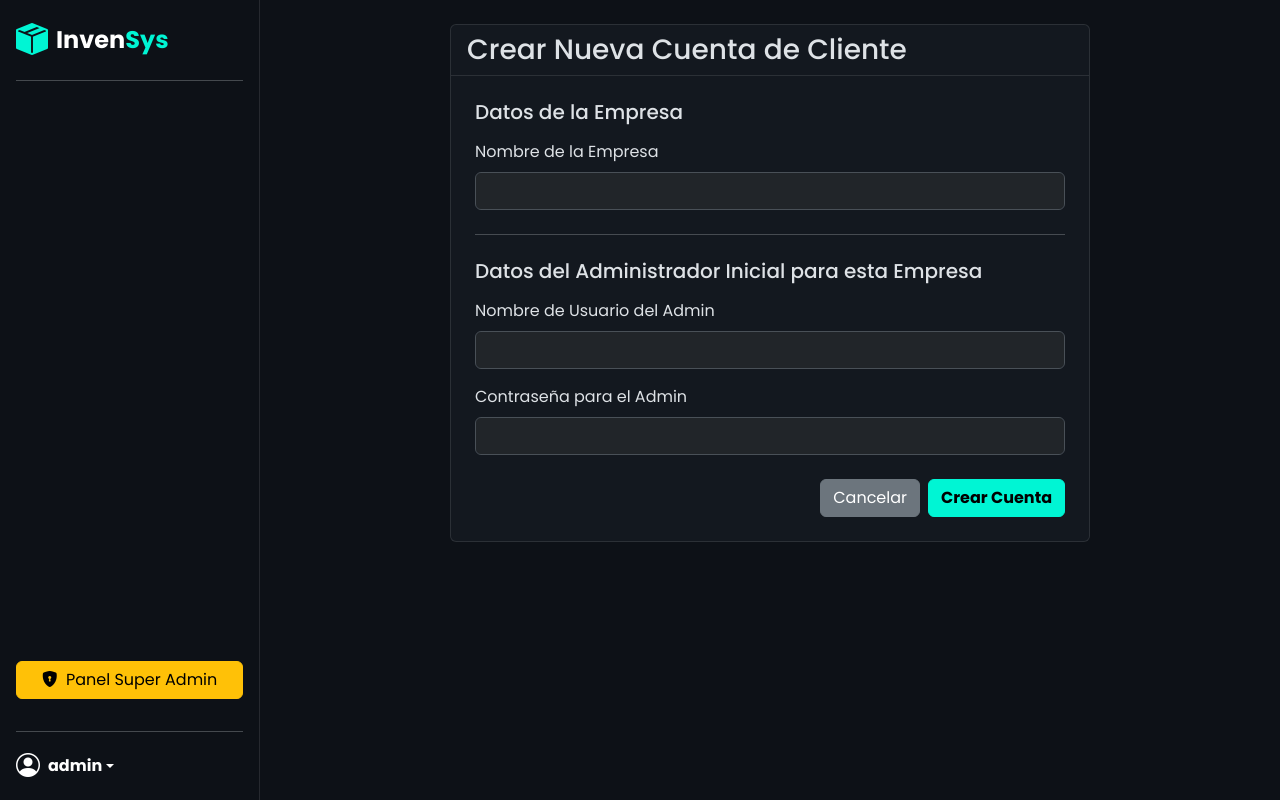
After one commit to tienda-inventario-flask/Tienda, a Flask app: page /superadmin/crear_empresa in a window 1280 px wide. The commit adds this page. Run offline with Flask 3, Linux system fonts and the light colour scheme; a user stored in the database is signed in; some libraries are stand-ins or nearby versions.

```diff
--- a/app.py
+++ b/app.py
@@ -17,6 +17,7 @@ app = Flask(__name__)
 app.secret_key = os.environ.get('SECRET_KEY', 'ricardo123')
 PER_PAGE = 10
 
+# --- FUNCIÓN DE CONEXIÓN A POSTGRESQL ---
 def get_db_connection():
     try:
         conn = psycopg2.connect(os.environ.get('DATABASE_URL'))
@@ -25,6 +26,7 @@ def get_db_connection():
         print(f"Error de conexión a la base de datos: {e}")
         return None
 
+# --- FUNCIÓN PARA REGISTRAR ACTIVIDAD ---
 def registrar_actividad(accion, descripcion=""):
     if 'user_id' not in session: return
     conn = get_db_connection()
@@ -33,7 +35,7 @@ def registrar_actividad(accion, descripcion=""):
             with conn.cursor() as cur:
                 cur.execute(
                     'INSERT INTO historial_actividad (empresa_id, usuario_id, usuario_username, accion, descripcion) VALUES (%s, %s, %s, %s, %s)',
-                    (session['empresa_id'], session['user_id'], session['username'], accion, descripcion)
+                    (session.get('empresa_id', 0), session['user_id'], session['username'], accion, descripcion)
                 )
             conn.commit()
         except psycopg2.Error as e:
@@ -41,6 +43,7 @@ def registrar_actividad(accion, descripcion=""):
         finally:
             conn.close()
 
+# --- DECORADORES DE SEGURIDAD ---
 def login_required(f):
     @wraps(f)
     def decorated_function(*args, **kwargs):
@@ -53,12 +56,22 @@ def login_required(f):
 def admin_required(f):
     @wraps(f)
     def decorated_function(*args, **kwargs):
-        if session.get('rol') != 'admin':
+        if session.get('rol') not in ['admin', 'superadmin']:
             flash('No tienes permiso para realizar esta acción.', 'danger')
             return redirect(url_for('mostrar_inventario'))
         return f(*args, **kwargs)
     return decorated_function
 
+def superadmin_required(f):
+    @wraps(f)
+    def decorated_function(*args, **kwargs):
+        if session.get('rol') != 'superadmin':
+            flash('Acceso denegado. Esta área es solo para el super-administrador.', 'danger')
+            return redirect(url_for('mostrar_inventario'))
+        return f(*args, **kwargs)
+    return decorated_function
+
+# --- RUTAS DE AUTENTICACIÓN ---
 @app.route('/login', methods=['GET', 'POST'])
 def login():
     if 'user_id' in session: return redirect(url_for('mostrar_inventario'))
@@ -78,6 +91,9 @@ def login():
                     session.clear()
                     session['user_id'], session['username'], session['rol'], session['empresa_id'], session['nombre_empresa'] = user['id'], user['username'], user['rol'], user['empresa_id'], empresa['nombre_empresa']
                     registrar_actividad('INICIO_SESION', f"El usuario '{user['username']}' ha iniciado sesión.")
+                    # Redirige al panel correcto según el rol
+                    if user['rol'] == 'superadmin':
+                        return redirect(url_for('superadmin_dashboard'))
                     return redirect(url_for('mostrar_inventario'))
             flash('Nombre de usuario o contraseña incorrectos.', 'danger')
         except psycopg2.Error as e:
@@ -87,12 +103,9 @@ def login():
             if conn: conn.close()
     return render_template('login.html')
 
-# --- RUTA DE REGISTRO DESACTIVADA ---
-@app.route('/registro', methods=['GET', 'POST'])
+@app.route('/registro')
 def registro():
-    # Esta función ahora simplemente informa que el registro está desactivado
-    # y redirige al login.
-    flash('El registro público está desactivado. Por favor, contacte al administrador del sistema.', 'info')
+    flash('El registro público está desactivado. Contacte al administrador del sistema.', 'info')
     return redirect(url_for('login'))
 
 @app.route('/logout')
@@ -103,8 +116,57 @@ def logout():
     flash('Has cerrado sesión exitosamente.', 'success')
     return redirect(url_for('login'))
 
-# ... (El resto de tu código de app.py permanece aquí) ...
-# (Se omite por brevedad, pero asegúrate de que el resto de las funciones estén presentes)
+# --- RUTAS DE SUPER-ADMINISTRADOR ---
+@app.route('/superadmin')
+@login_required
+@superadmin_required
+def superadmin_dashboard():
+    conn = get_db_connection()
+    with conn.cursor(cursor_factory=DictCursor) as cur:
+        cur.execute('SELECT e.*, (SELECT COUNT(u.id) FROM usuarios u WHERE u.empresa_id = e.id) as user_count FROM empresas e ORDER BY e.nombre_empresa')
+        empresas = cur.fetchall()
+    conn.close()
+    return render_template('superadmin_dashboard.html', empresas=empresas)
+
+@app.route('/superadmin/crear_empresa', methods=['GET', 'POST'])
+@login_required
+@superadmin_required
+def crear_empresa():
+    if request.method == 'POST':
+        nombre_empresa = request.form['nombre_empresa']
+        admin_username = request.form['admin_username']
+        admin_password = request.form['admin_password']
+        if not all([nombre_empresa, admin_username, admin_password]):
+            flash('Todos los campos son obligatorios.', 'danger')
+            return render_template('crear_empresa.html')
+        conn = get_db_connection()
+        try:
+            with conn.cursor(cursor_factory=DictCursor) as cur:
+                cur.execute('SELECT id FROM empresas WHERE nombre_empresa = %s', (nombre_empresa,))
+                if cur.fetchone():
+                    flash('Ya existe una empresa con ese nombre.', 'danger')
+                    return render_template('crear_empresa.html')
+                cur.execute('SELECT id FROM usuarios WHERE username = %s', (admin_username,))
+                if cur.fetchone():
+                    flash('Ese nombre de usuario para el admin ya está en uso globalmente.', 'danger')
+                    return render_template('crear_empresa.html')
+                cur.execute('INSERT INTO empresas (nombre_empresa) VALUES (%s) RETURNING id', (nombre_empresa,))
+                empresa_id = cur.fetchone()['id']
+                hashed_password = generate_password_hash(admin_password)
+                cur.execute('INSERT INTO usuarios (empresa_id, username, password, rol) VALUES (%s, %s, %s, %s)',
+                            (empresa_id, admin_username, hashed_password, 'admin'))
+            conn.commit()
+            registrar_actividad('EMPRESA_CREADA (SUPERADMIN)', f"Creó la empresa '{nombre_empresa}' y su admin '{admin_username}'.")
+            flash(f'Empresa "{nombre_empresa}" creada con éxito.', 'success')
+            return redirect(url_for('superadmin_dashboard'))
+        except psycopg2.Error as e:
+            conn.rollback()
+            flash(f"Error de base de datos: {e}", "danger")
+        finally:
+            conn.close()
+    return render_template('crear_empresa.html')
+
+# --- El resto de todas las demás rutas de la aplicación ---
 @app.route('/empresa/editar', methods=['GET', 'POST'])
 @login_required
 @admin_required
@@ -129,6 +191,7 @@ def editar_empresa():
         empresa = cur.fetchone()
     conn.close()
     return render_template('editar_empresa.html', empresa=empresa)
+
 @app.route('/perfil/cambiar_password', methods=['GET', 'POST'])
 @login_required
 def cambiar_password():
@@ -152,9 +215,12 @@ def cambiar_password():
         conn.close()
         return redirect(url_for('cambiar_password'))
     return render_template('cambiar_password.html')
+
 @app.route('/')
 @login_required
 def mostrar_inventario():
+    if session.get('rol') == 'superadmin':
+        return redirect(url_for('superadmin_dashboard'))
     conn = get_db_connection()
     if not conn: return "Error: No se pudo conectar a la base de datos.", 500
     with conn.cursor(cursor_factory=DictCursor) as cur:
@@ -180,6 +246,7 @@ def mostrar_inventario():
         productos = cur.fetchall()
     conn.close()
     return render_template('index.html', inventario=productos, query=query, page=page, total_pages=total_pages, total_productos=total_productos, total_stock=total_stock, valor_inventario=valor_inventario, PER_PAGE=PER_PAGE)
+
 def get_producto(producto_id):
     conn = get_db_connection()
     with conn.cursor(cursor_factory=DictCursor) as cur:
@@ -187,6 +254,7 @@ def get_producto(producto_id):
         producto = cur.fetchone()
     conn.close()
     return producto
+
 @app.route('/agregar', methods=['GET', 'POST'])
 @login_required
 @admin_required
@@ -205,6 +273,7 @@ def agregar_producto():
         flash('¡Producto añadido con éxito!', 'success')
         return redirect(url_for('mostrar_inventario'))
     return render_template('agregar_producto.html')
+
 @app.route('/editar/<int:producto_id>', methods=['GET', 'POST'])
 @login_required
 @admin_required
@@ -225,6 +294,7 @@ def editar_producto(producto_id):
         flash('¡Producto actualizado correctamente!', 'success')
         return redirect(url_for('mostrar_inventario'))
     return render_template('editar_producto.html', producto=producto)
+
 @app.route('/eliminar/<int:producto_id>')
 @login_required
 @admin_required
@@ -240,6 +310,7 @@ def eliminar_producto(producto_id):
         flash('Producto archivado con éxito.', 'warning')
     else: flash('Producto no encontrado.', 'danger')
     return redirect(url_for('mostrar_inventario'))
+
 @app.route('/inventario/archivados')
 @login_required
 @admin_required
@@ -256,6 +327,7 @@ def ver_archivados():
         productos_archivados = cur.fetchall()
     conn.close()
     return render_template('archivados.html', inventario=productos_archivados, page=page, total_pages=total_pages, PER_PAGE=PER_PAGE)
+
 @app.route('/reactivar/<int:producto_id>')
 @login_required
 @admin_required
@@ -271,6 +343,7 @@ def reactivar_producto(producto_id):
         flash('Producto reactivado con éxito.', 'success')
     else: flash('Producto no encontrado.', 'danger')
     return redirect(url_for('ver_archivados'))
+
 @app.route('/reportes')
 @login_required
 def reportes():
@@ -287,6 +360,7 @@ def reportes():
     marca_labels = [row['marca'] for row in productos_por_marca]
     marca_data = [row['total'] for row in productos_por_marca]
     return render_template('reportes.html', stock_labels=json.dumps(stock_labels), stock_data=json.dumps(stock_data), marca_labels=json.dumps(marca_labels), marca_data=json.dumps(marca_data))
+
 @app.route('/exportar_csv')
 @login_required
 def exportar_csv():
@@ -303,6 +377,7 @@ def exportar_csv():
     response.headers['Content-Disposition'] = 'attachment; filename=inventario_activo.csv'
     response.headers['Content-type'] = 'text/csv'
     return response
+
 @app.route('/admin/usuarios')
 @login_required
 @admin_required
@@ -313,6 +388,7 @@ def gestionar_usuarios():
         usuarios = cur.fetchall()
     conn.close()
     return render_template('admin_usuarios.html', usuarios=usuarios)
+
 @app.route('/admin/agregar_usuario', methods=['GET', 'POST'])
 @login_required
 @admin_required
@@ -337,6 +413,7 @@ def agregar_usuario():
                 return redirect(url_for('gestionar_usuarios'))
         conn.close()
     return render_template('agregar_usuario.html')
+
 @app.route('/admin/cambiar_rol/<int:usuario_id>', methods=['POST'])
 @login_required
 @admin_required
@@ -361,6 +438,7 @@ def cambiar_rol(usuario_id):
             flash('Usuario no encontrado.', 'danger')
     conn.close()
     return redirect(url_for('gestionar_usuarios'))
+
 @app.route('/admin/eliminar_usuario/<int:usuario_id>')
 @login_required
 @admin_required
@@ -380,6 +458,7 @@ def eliminar_usuario(usuario_id):
         else: flash('Usuario no encontrado.', 'danger')
     conn.close()
     return redirect(url_for('gestionar_usuarios'))
+
 @app.route('/admin/historial')
 @login_required
 @admin_required
@@ -396,9 +475,11 @@ def ver_historial():
         historial = cur.fetchall()
     conn.close()
     return render_template('admin_historial.html', historial=historial, page=page, total_pages=total_pages)
+
 @app.route('/pos')
 @login_required
 def pos(): return render_template('pos.html')
+
 @app.route('/api/buscar_productos')
 @login_required
 def buscar_productos_api():
@@ -418,6 +499,7 @@ def buscar_productos_api():
         return jsonify({'error': 'Ocurrió un error en la base de datos'}), 500
     finally:
         if conn: conn.close()
+
 @app.route('/api/actualizar_stock/<int:producto_id>', methods=['POST'])
 @login_required
 def actualizar_stock(producto_id):
@@ -439,6 +521,7 @@ def actualizar_stock(producto_id):
     conn.close()
     registrar_actividad('STOCK_AJUSTADO', f"Ajustó el stock de '{producto['nombre']}' (ID: {producto_id}) de {producto['cantidad']} a {nueva_cantidad}.")
     return jsonify({'success': True, 'nueva_cantidad': nueva_cantidad})
+
 @app.route('/procesar_venta', methods=['POST'])
 @login_required
 def procesar_venta():
@@ -474,6 +557,7 @@ def procesar_venta():
         return redirect(url_for('pos'))
     finally:
         conn.close()
+
 @app.route('/factura/<string:transaccion_id>')
 @login_required
 def mostrar_factura(transaccion_id):
--- a/templates/base.html
+++ b/templates/base.html
@@ -3,63 +3,123 @@
 <head>
     <meta charset="UTF-8">
     <meta name="viewport" content="width=device-width, initial-scale=1.0">
-    <title>{% block title %}InvenSys{% endblock %}</title>
+    <title>{% block title %}InvenSys{% endblock %} - Sistema de Inventario</title>
+
     <link href="https://cdn.jsdelivr.net/npm/bootstrap@5.3.3/dist/css/bootstrap.min.css" rel="stylesheet">
     <link rel="stylesheet" href="https://cdn.jsdelivr.net/npm/bootstrap-icons@1.11.3/font/bootstrap-icons.min.css">
+
     <link rel="stylesheet" href="{{ url_for('static', filename='css/custom.css') }}">
+
     {% block styles %}{% endblock %}
 </head>
 <body>
+    <div class="app-wrapper">
+
+        {% if session.user_id %}
         <div class="sidebar d-none d-lg-flex flex-column flex-shrink-0 p-3">
-        <a href="{{ url_for('mostrar_inventario') }}" class="d-flex align-items-center mb-3 text-white text-decoration-none">
-            <i class="bi bi-box-seam-fill me-2 fs-2 text-primary-emphasis"></i>
-            <span class="fs-4 fw-bold">Inven<span class="text-primary-emphasis">Sys</span></span>
+            <a href="{{ url_for('mostrar_inventario') }}" class="d-flex align-items-center mb-3 mb-md-0 me-md-auto text-white text-decoration-none">
+                <i class="bi bi-box-seam-fill me-2 fs-2" style="color: var(--accent-color);"></i>
+                <span class="fs-4 fw-bold">Inven<span style="color: var(--accent-color);">Sys</span></span>
             </a>
             <hr>
+
             <ul class="nav nav-pills flex-column mb-auto">
-            <li class="nav-item"><a href="{{ url_for('mostrar_inventario') }}" class="nav-link {% if request.endpoint == 'mostrar_inventario' %}active{% endif %}"><i class="bi bi-grid-1x2-fill me-2"></i> Dashboard</a></li>
-            <li><a href="{{ url_for('pos') }}" class="nav-link {% if request.endpoint == 'pos' %}active{% endif %}"><i class="bi bi-cart-plus-fill me-2"></i> Punto de Venta</a></li>
-            <li><a href="{{ url_for('reportes') }}" class="nav-link {% if request.endpoint == 'reportes' %}active{% endif %}"><i class="bi bi-bar-chart-line-fill me-2"></i> Reportes</a></li>
+                {% if session.rol != 'superadmin' %}
+                <li class="nav-item">
+                    <a href="{{ url_for('mostrar_inventario') }}" class="nav-link {% if request.endpoint == 'mostrar_inventario' %}active{% endif %}">
+                        <i class="bi bi-grid-1x2-fill me-2"></i> Dashboard
+                    </a>
+                </li>
+                <li>
+                    <a href="{{ url_for('pos') }}" class="nav-link {% if request.endpoint == 'pos' %}active{% endif %}">
+                        <i class="bi bi-cart-plus-fill me-2"></i> Punto de Venta
+                    </a>
+                </li>
+                <li>
+                    <a href="{{ url_for('reportes') }}" class="nav-link {% if request.endpoint == 'reportes' %}active{% endif %}">
+                        <i class="bi bi-bar-chart-line-fill me-2"></i> Reportes
+                    </a>
+                </li>
+                {% endif %}
+
                 {% if session.rol == 'admin' %}
-            <hr><li class="nav-item-header small text-muted text-uppercase ps-3">Administración</li>
-            <li><a href="{{ url_for('gestionar_usuarios') }}" class="nav-link {% if 'usuario' in request.endpoint %}active{% endif %}"><i class="bi bi-people-fill me-2"></i> Usuarios</a></li>
-            <li><a href="{{ url_for('ver_historial') }}" class="nav-link {% if request.endpoint == 'ver_historial' %}active{% endif %}"><i class="bi bi-clipboard2-data-fill me-2"></i> Historial</a></li>
+                <hr>
+                <li class="nav-item-header small text-muted text-uppercase ps-3">Administración</li>
+                <li>
+                    <a href="{{ url_for('gestionar_usuarios') }}" class="nav-link {% if 'usuario' in request.endpoint %}active{% endif %}">
+                        <i class="bi bi-people-fill me-2"></i> Usuarios
+                    </a>
+                </li>
+                 <li>
+                    <a href="{{ url_for('ver_historial') }}" class="nav-link {% if request.endpoint == 'ver_historial' %}active{% endif %}">
+                        <i class="bi bi-clipboard2-data-fill me-2"></i> Historial
+                    </a>
+                </li>
                 {% endif %}
             </ul>
+
+            {% if session.rol == 'superadmin' %}
+            <a href="{{ url_for('superadmin_dashboard') }}" class="btn btn-warning w-100 mb-3">
+                <i class="bi bi-shield-lock-fill me-1"></i> Panel Super Admin
+            </a>
+            {% endif %}
             <hr>
-        <div class="dropdown"><a href="#" class="d-flex align-items-center text-white text-decoration-none dropdown-toggle" data-bs-toggle="dropdown"><i class="bi bi-person-circle fs-4 me-2"></i><strong>{{ session.username }}</strong></a>
+
+            <div class="dropdown">
+                <a href="#" class="d-flex align-items-center text-white text-decoration-none dropdown-toggle" data-bs-toggle="dropdown" aria-expanded="false">
+                    <i class="bi bi-person-circle fs-4 me-2"></i>
+                    <strong>{{ session.username }}</strong>
+                </a>
                 <ul class="dropdown-menu dropdown-menu-dark text-small shadow">
                     <li><h6 class="dropdown-header">Empresa: {{ session.nombre_empresa }}</h6></li>
                     <li><a class="dropdown-item" href="{{ url_for('cambiar_password') }}">Cambiar Contraseña</a></li>
-                {% if session.rol == 'admin' %}<li><a class="dropdown-item" href="{{ url_for('editar_empresa') }}">Configurar Empresa</a></li>{% endif %}
+                     {% if session.rol == 'admin' %}
+                    <li><a class="dropdown-item" href="{{ url_for('editar_empresa') }}">Configurar Empresa</a></li>
+                    {% endif %}
                     <li><hr class="dropdown-divider"></li>
                     <li><a class="dropdown-item text-danger" href="{{ url_for('logout') }}">Cerrar Sesión</a></li>
                 </ul>
             </div>
         </div>
+        {% endif %}
 
-    <nav class="navbar navbar-dark bg-dark d-lg-none">
+        <div class="main-content">
+             {% if session.user_id %}
+            <nav class="navbar navbar-dark d-lg-none" style="background-color: var(--surface-dark);">
                 <div class="container-fluid">
                     <a class="navbar-brand d-flex align-items-center" href="{{ url_for('mostrar_inventario') }}">
-                <i class="bi bi-box-seam-fill me-2 fs-2 text-primary-emphasis"></i>
-                <span class="fs-4 fw-bold">Inven<span class="text-primary-emphasis">Sys</span></span>
+                        <i class="bi bi-box-seam-fill me-2 fs-2" style="color: var(--accent-color);"></i>
+                        <span class="fs-4 fw-bold">Inven<span style="color: var(--accent-color);">Sys</span></span>
                     </a>
                     <button class="navbar-toggler" type="button" data-bs-toggle="offcanvas" data-bs-target="#offcanvasNavbar">
                         <span class="navbar-toggler-icon"></span>
                     </button>
                 </div>
             </nav>
+            {% endif %}
 
-    <div class="offcanvas offcanvas-start text-bg-dark" tabindex="-1" id="offcanvasNavbar">
+            <div class="p-4">
+                {% with messages = get_flashed_messages(with_categories=true) %}
+                  {% if messages %}{% for category, message in messages %}<div class="alert alert-{{ category }} alert-dismissible fade show" role="alert">{{ message }}<button type="button" class="btn-close" data-bs-dismiss="alert" aria-label="Close"></button></div>{% endfor %}{% endif %}
+                {% endwith %}
+
+                {% block content %}{% endblock %}
+            </div>
+        </div>
+    </div>
+
+    <div class="offcanvas offcanvas-start" tabindex="-1" id="offcanvasNavbar" style="background-color: var(--surface-dark);">
         <div class="offcanvas-header">
             <h5 class="offcanvas-title"><i class="bi bi-box-seam-fill me-2 text-primary-emphasis"></i> InvenSys</h5>
             <button type="button" class="btn-close btn-close-white" data-bs-dismiss="offcanvas" aria-label="Close"></button>
         </div>
         <div class="offcanvas-body">
             <ul class="nav nav-pills flex-column mb-auto">
+                {% if session.rol != 'superadmin' %}
                 <li class="nav-item"><a href="{{ url_for('mostrar_inventario') }}" class="nav-link {% if request.endpoint == 'mostrar_inventario' %}active{% endif %}"><i class="bi bi-grid-1x2-fill me-2"></i> Dashboard</a></li>
                 <li><a href="{{ url_for('pos') }}" class="nav-link {% if request.endpoint == 'pos' %}active{% endif %}"><i class="bi bi-cart-plus-fill me-2"></i> Punto de Venta</a></li>
                 <li><a href="{{ url_for('reportes') }}" class="nav-link {% if request.endpoint == 'reportes' %}active{% endif %}"><i class="bi bi-bar-chart-line-fill me-2"></i> Reportes</a></li>
+                {% endif %}
                 {% if session.rol == 'admin' %}
                 <hr><li class="nav-item-header small text-muted text-uppercase ps-3">Administración</li>
                 <li><a href="{{ url_for('gestionar_usuarios') }}" class="nav-link {% if 'usuario' in request.endpoint %}active{% endif %}"><i class="bi bi-people-fill me-2"></i> Usuarios</a></li>
@@ -79,13 +139,6 @@
         </div>
     </div>
 
-    <div class="main-content p-4">
-        {% with messages = get_flashed_messages(with_categories=true) %}
-          {% if messages %}{% for category, message in messages %}<div class="alert alert-{{ category }} alert-dismissible fade show" role="alert">{{ message }}<button type="button" class="btn-close" data-bs-dismiss="alert" aria-label="Close"></button></div>{% endfor %}{% endif %}
-        {% endwith %}
-        {% block content %}{% endblock %}
-    </div>
-
     <script src="https://cdn.jsdelivr.net/npm/bootstrap@5.3.3/dist/js/bootstrap.bundle.min.js"></script>
     {% block scripts %}{% endblock %}
 </body>
--- /dev/null
+++ b/templates/crear_empresa.html
@@ -0,0 +1,25 @@
+{% extends "base.html" %}
+{% block title %}Crear Nueva Empresa{% endblock %}
+{% block content %}
+<div class="row justify-content-center">
+    <div class="col-lg-8">
+        <div class="card">
+            <div class="card-header"><h3 class="mb-0">Crear Nueva Cuenta de Cliente</h3></div>
+            <div class="card-body p-4">
+                <form method="POST">
+                    <h5 class="mb-3">Datos de la Empresa</h5>
+                    <div class="mb-3"><label for="nombre_empresa" class="form-label">Nombre de la Empresa</label><input type="text" class="form-control" id="nombre_empresa" name="nombre_empresa" required></div>
+                    <hr class="my-4">
+                    <h5 class="mb-3">Datos del Administrador Inicial para esta Empresa</h5>
+                     <div class="mb-3"><label for="admin_username" class="form-label">Nombre de Usuario del Admin</label><input type="text" class="form-control" id="admin_username" name="admin_username" required></div>
+                    <div class="mb-3"><label for="admin_password" class="form-label">Contraseña para el Admin</label><input type="password" class="form-control" id="admin_password" name="admin_password" required></div>
+                    <div class="d-grid gap-2 d-md-flex justify-content-md-end mt-4">
+                        <a href="{{ url_for('superadmin_dashboard') }}" class="btn btn-secondary">Cancelar</a>
+                        <button type="submit" class="btn btn-primary">Crear Cuenta</button>
+                    </div>
+                </form>
+            </div>
+        </div>
+    </div>
+</div>
+{% endblock %}
```
Also changed, not shown: init_db.py (+21 -18 lines), templates/superadmin_dashboard.html (added, +32 -0 lines). Lines whose indentation alone changed are shown as unchanged.
